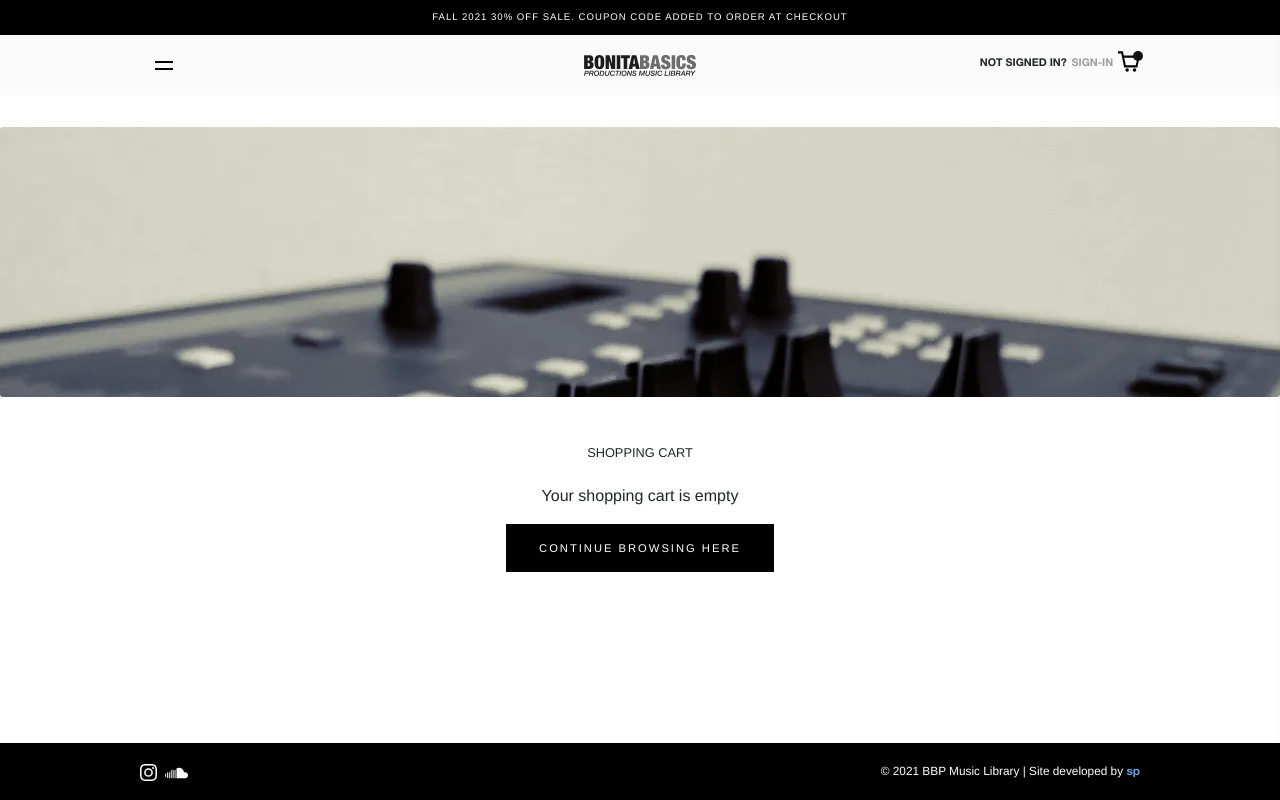
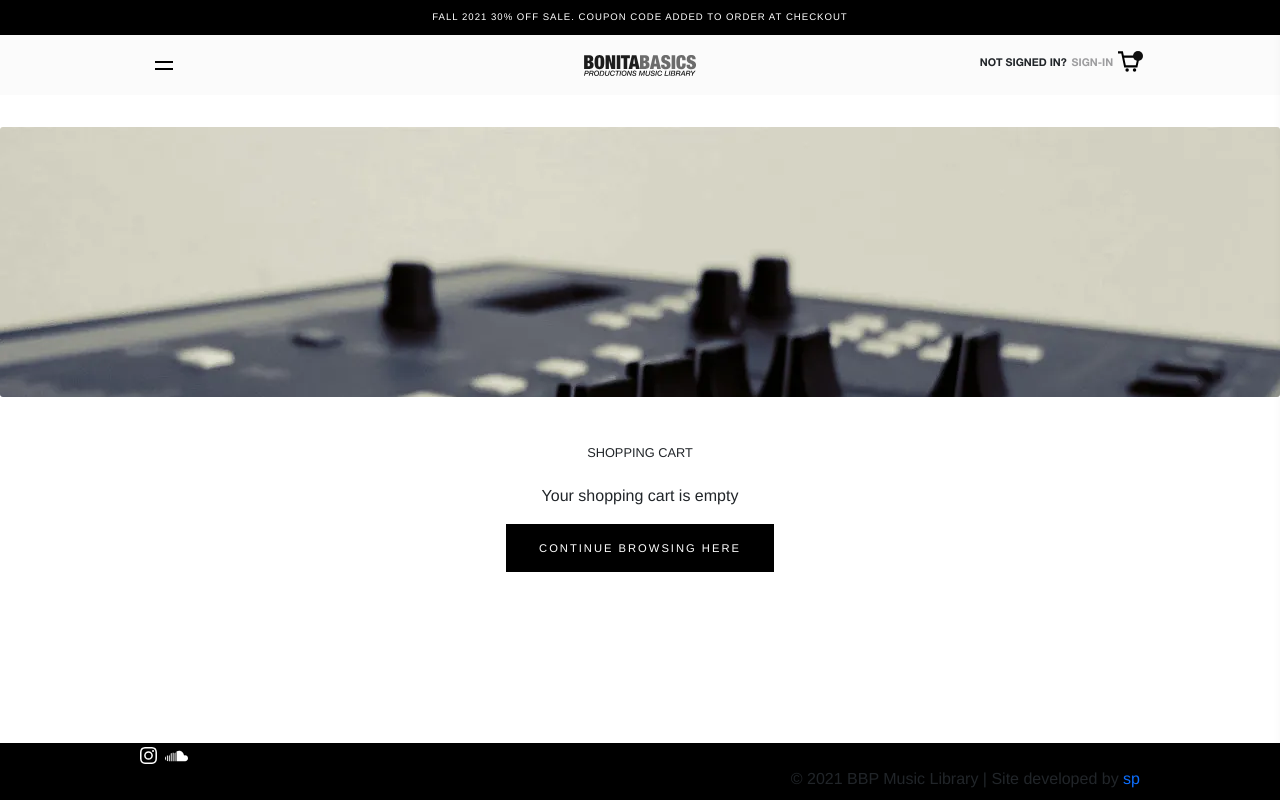
Before and after one commit to mrstevedev/bbpmusiclibrary, a Next.js app: page /cart in a window 1280 px wide. Built offline with nearby package versions, Linux system fonts and the light colour scheme.

Commit message:
Nested styles

```diff
--- a/styles/Footer.module.scss
+++ b/styles/Footer.module.scss
@@ -6,13 +6,12 @@
   bottom: 0;
   z-index: 1;
 
-  .container {
+  .footer__container {
     height: 100%;
     margin: 0 auto;
     display: flex;
     align-items: center;
     justify-content: space-between;
-  }
 
     p {
       color: #fff;
@@ -35,3 +34,4 @@
       }
     }
   }
+}
```
Lines whose indentation alone changed are shown as unchanged.
